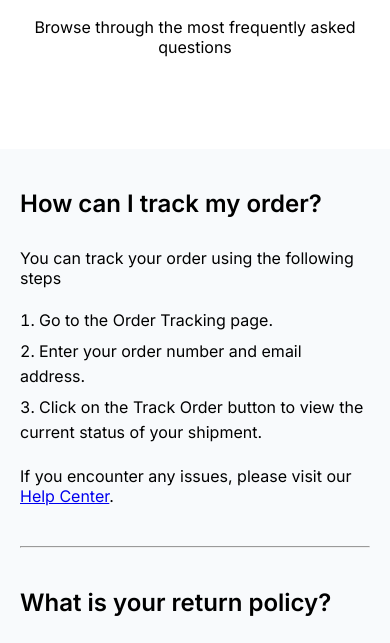
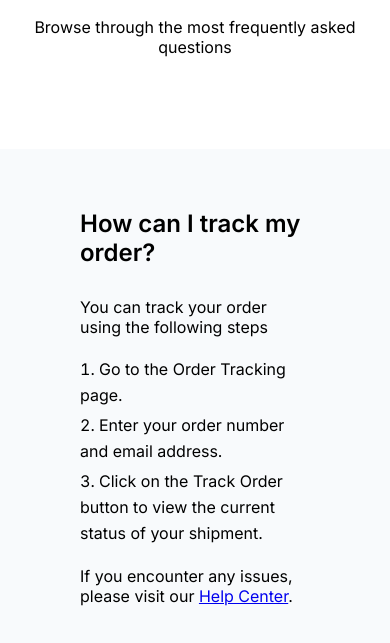
Before and after one commit to aagatam/simple-faq-master, a plain HTML site: page index.html in a window 390 px wide. Shown: the part 163-806 px from the top of the page. Drawn offline with Linux system fonts and the light colour scheme.

Commit message:
changed margins

```diff
--- a/css/style.css
+++ b/css/style.css
@@ -77,17 +77,19 @@ hr
   }
 }
 @media (min-width: 1025px) and (max-width: 1279px) {
-  .container {
-    max-width: 1000px;
 
+    article
+  {
+    padding: 60px 80px;
   }
 
 }
 @media (max-width: 1024px) {
-  .container {
-    max-width: 1024px;
+
+  article
+  {
+    padding: 60px 80px;
   }
-
 }
 
 @media (max-width: 640px) {
@@ -96,7 +98,7 @@ hr
   }
   article
   {
-    padding: 40px 20px;
+    padding: 60px 80px;
   }
 
 }
```
